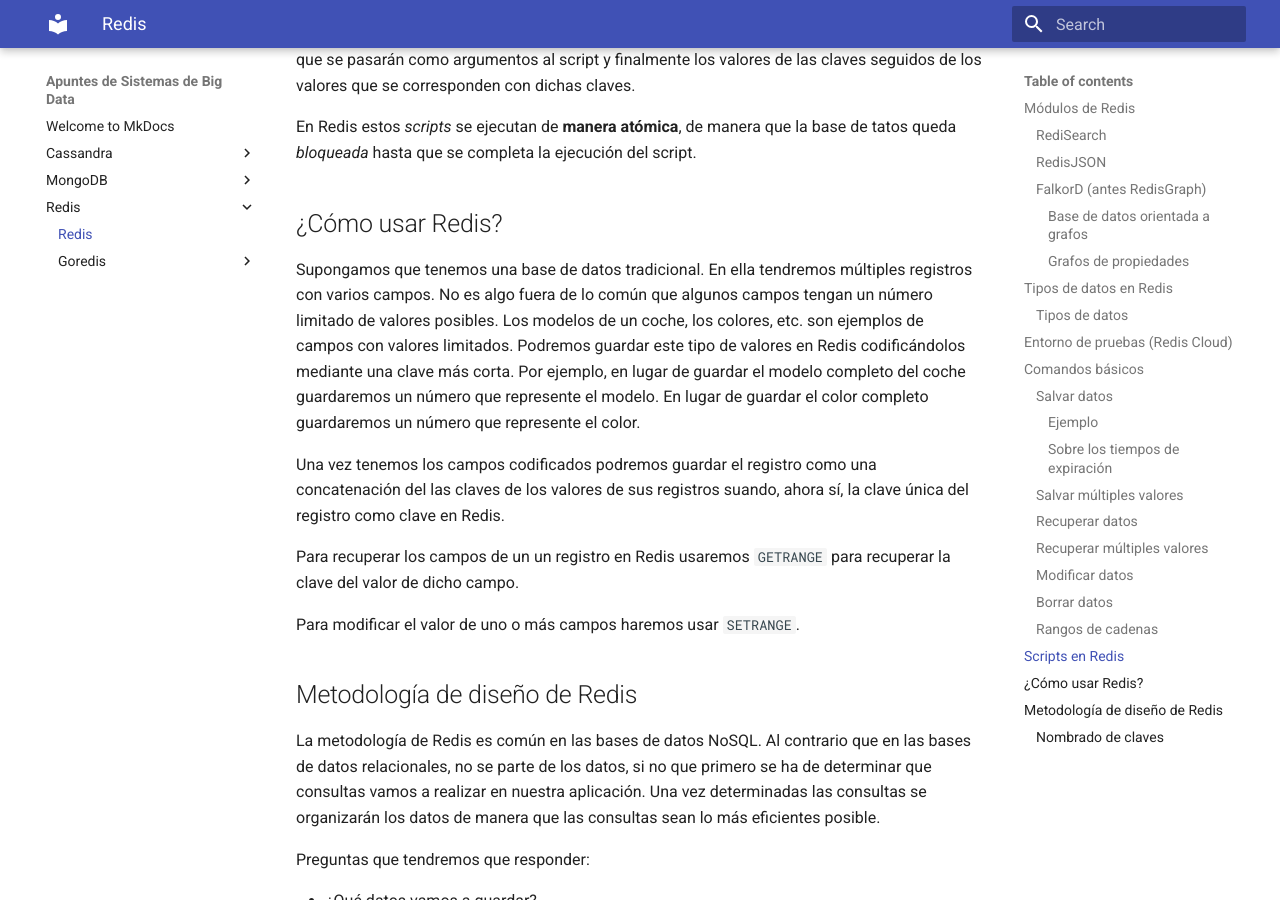
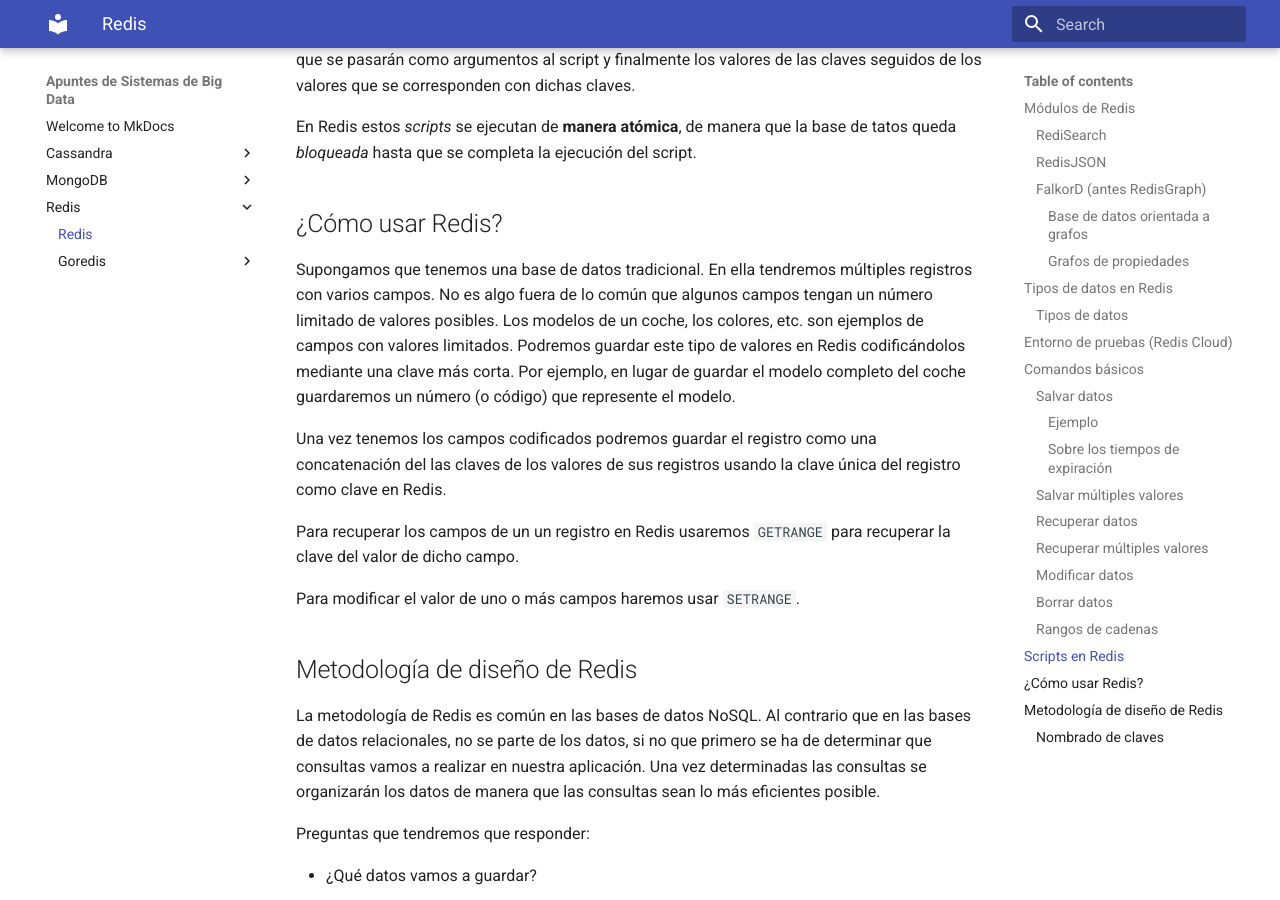
Before and after one commit to mmourazos/SBD, an MkDocs documentation site: the page built from docs/Redis/00 - Redis.md, in a window 1280 px wide and 900 px high, scrolled down 8075 px. Built offline with MkDocs 1.6.1 and Material for MkDocs 9.7.7, drawn with Linux system fonts in a browser that asks for light colours; some of the changed text lies outside the part shown.

Commit message:
corrección de erratas.

```diff
--- a/docs/Redis/00 - Redis.md
+++ b/docs/Redis/00 - Redis.md
@@ -263,9 +263,9 @@
 
 ## ¿Cómo usar Redis?
 
-Supongamos que tenemos una base de datos tradicional. En ella tendremos múltiples registros con varios campos. No es algo fuera de lo común que algunos campos tengan un número limitado de valores posibles. Los modelos de un coche, los colores, etc. son ejemplos de campos con valores limitados. Podremos guardar este tipo de valores en Redis codificándolos mediante una clave más corta. Por ejemplo, en lugar de guardar el modelo completo del coche guardaremos un número que represente el modelo. En lugar de guardar el color completo guardaremos un número que represente el color.
+Supongamos que tenemos una base de datos tradicional. En ella tendremos múltiples registros con varios campos. No es algo fuera de lo común que algunos campos tengan un número limitado de valores posibles. Los modelos de un coche, los colores, etc. son ejemplos de campos con valores limitados. Podremos guardar este tipo de valores en Redis codificándolos mediante una clave más corta. Por ejemplo, en lugar de guardar el modelo completo del coche guardaremos un número (o código) que represente el modelo.
 
-Una vez tenemos los campos codificados podremos guardar el registro como una concatenación del las claves de los valores de sus registros suando, ahora sí, la clave única del registro como clave en Redis.
+Una vez tenemos los campos codificados podremos guardar el registro como una concatenación del las claves de los valores de sus registros usando la clave única del registro como clave en Redis.
 
 Para recuperar los campos de un un registro en Redis usaremos `GETRANGE` para recuperar la clave del valor de dicho campo.
 
```
Also changed, not shown: other parts of docs/Redis/00 - Redis.md (+1 -1 lines).
